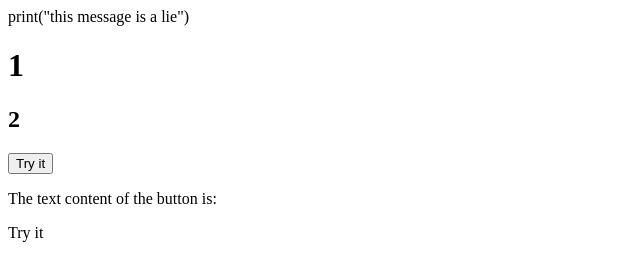
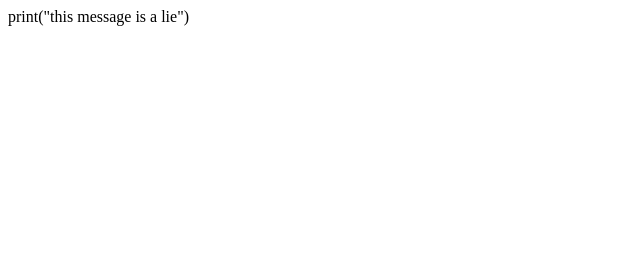
Before and after one commit to lachlanltafe/week2test, a plain HTML site: page index.html in a window 1280 px wide. Shown: the whole page, without its empty margins (0-640 px from the left). Drawn offline with Linux system fonts and the light colour scheme.

Commit message:
nevermind

```diff
--- a/index.html
+++ b/index.html
@@ -1,19 +1 @@
 print("this message is a lie")
-<!DOCTYPE html>
-<html>
-<body>
-<h1>1</h1>
-<h2>2</h2>
-
-<button id="thing1">Try it</button>
-
-<p>The text content of the button is:</p>
-<p id="did the button work?"></p>
-
-<script>
-let text = document.getElementById("thing1").textContent;
-document.getElementById("did the button work?").innerHTML = text;
-</script>
-
-</body>
-</html>
```
